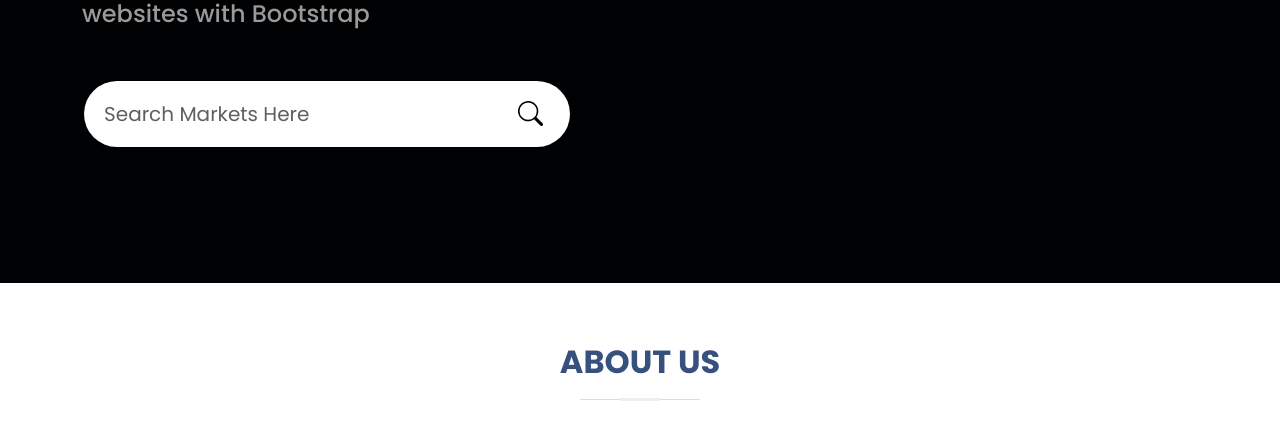
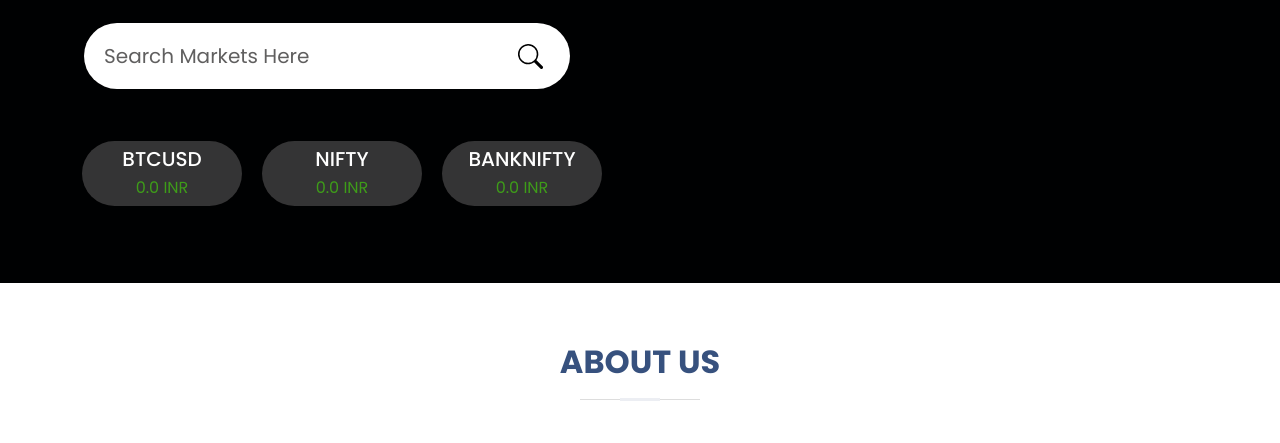
Before and after one commit to shruti2522/fintrade, a plain HTML site: page index.html in a window 1280 px wide. Shown: the part 357-800 px from the top of the page. Drawn offline with Linux system fonts and the light colour scheme.

Commit message:
Update index.html

```diff
--- a/index.html
+++ b/index.html
@@ -91,10 +91,21 @@
               <button type="submit">Search</button>
             </form>
           </div>
+          <div class="nifbt_buttons">
+            <button>
+              <h5>BTCUSD</h5>
+              <p>0.0 INR</p>
+            </button>
+            <button>
+              <h5>NIFTY</h5>
+              <p>0.0 INR</p>
+            </button>
+            <button>
+              <h5>BANKNIFTY</h5>
+              <p>0.0 INR</p>
+            </button>
+          </div>
         </div>
-        <!-- <div class="col-lg-6 order-1 order-lg-2 hero-img" data-aos="zoom-in" data-aos-delay="200">
-          <img src="assets/img/hero-img.png" class="img-fluid animated" alt="">
-        </div> -->
       </div>
     </div>
 
```
